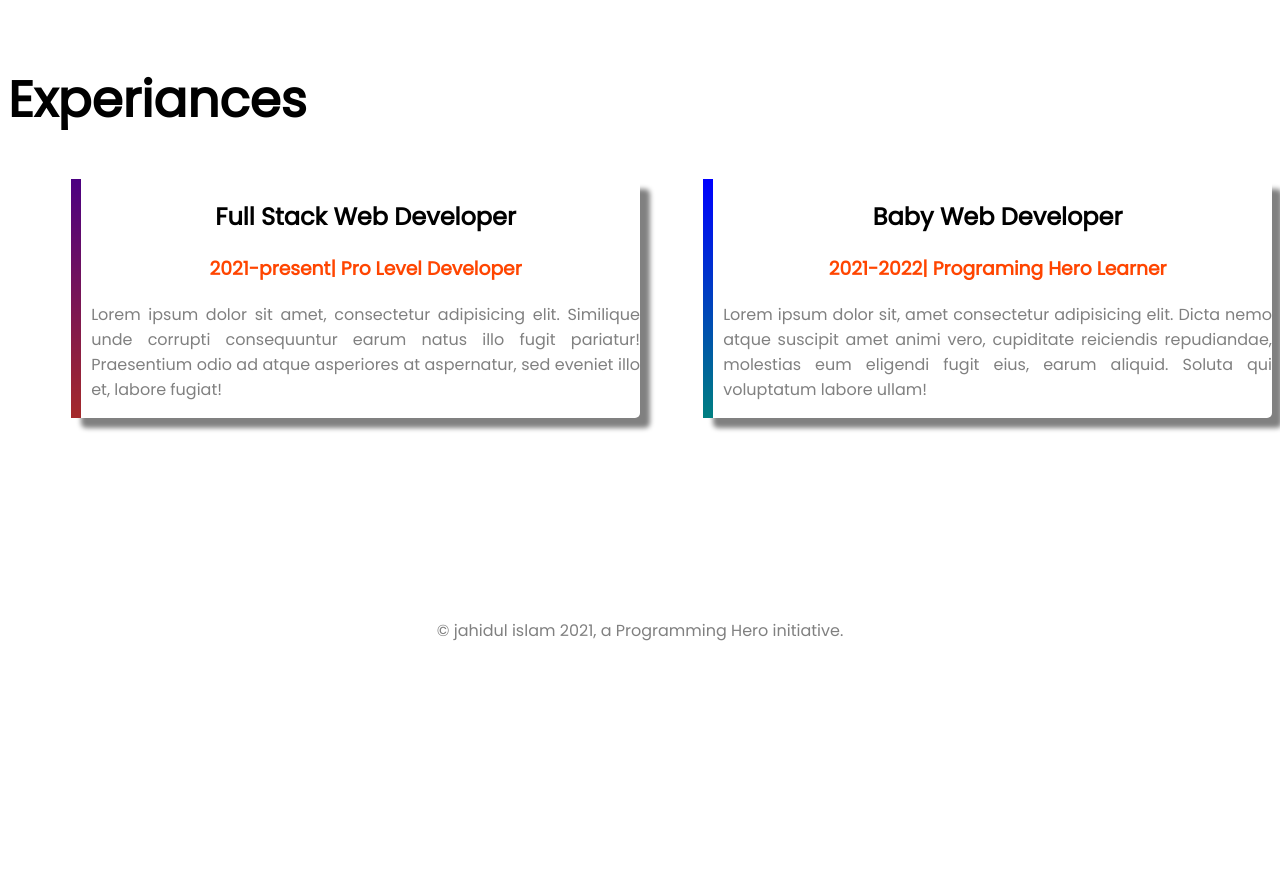
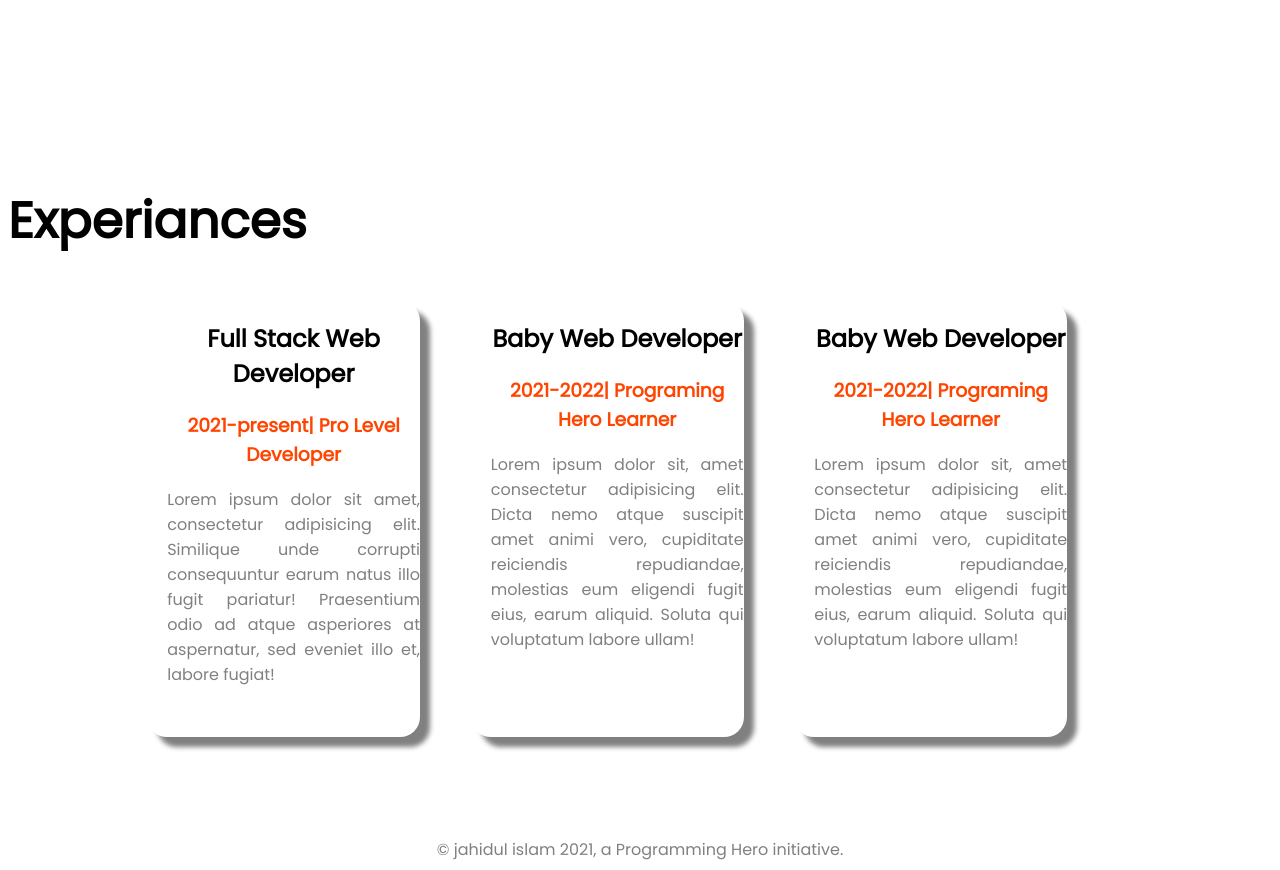
Before and after one commit to jahidulislamjahid/project-food, a plain HTML site: page index.html in a window 1280 px wide. Shown: the part 1397-2267 px from the top of the page. Before the commit the page ends 2048 px from the top, so only its background shows below. Drawn offline with Linux system fonts and the light colour scheme.

Commit message:
added 3rd section

```diff
--- a/css/style.css
+++ b/css/style.css
@@ -16,14 +16,15 @@ H2{
     font-size: 35PX;
 }
 .half-size{
-    width: 70%;
+    width: 80%;
     padding-left: 2%;
     margin-left: 5%;
-    margin-bottom: 200px;
+    margin-bottom: 100px;
 }
 p{
     text-align: justify;
     color: gray;
+    margin-bottom: 50px;
 }
 .order-button{
     text-decoration: none;
@@ -36,6 +37,12 @@ p{
     box-shadow: 10px 10px 5px gray;
     padding-left: 10px;
     text-align: center;
+}
+.recipe-card{
+    width: 25%;
+    padding-left: 2%;
+    margin-left: 5%;
+    border-radius: 20px;
 }
 #stack{
     border-left: 10px solid;
--- a/index.html
+++ b/index.html
@@ -14,7 +14,7 @@
 <body>
     <section class="flex-display">
         <div class="half-size">
-            <h1 class="big-font"><span class="orange-text">Forget</span>The diet, Eat whatever you like with Always Fresh</h1>
+            <h1 class="big-font"><span class="orange-text">Forget</span> The diet, Eat whatever you like with Always Fresh</h1>
                         <p>Imagine you are resting in your favorite couch while everyone running on a tredmill to burn extra fat. Skip the fat eat healthy foods with a new recipe every week. Try Always Fresh.</p>
             <a class="order-button" href="#">Order Food</a>
         </div>
@@ -25,24 +25,29 @@
 
     <section class="flex-display">
         <div>
-            <img class="half-size" src="images/female/Group 8425.png" alt="my-photo">
+            <img class="half-size" src="images/female/Person Image.png" alt="my-photo">
         </div>
         <div class="half-size">
             <h1 class="big-font">Dream Big</h1>
             <h2>Become A Web Developer</h2>
             <p>Lorem ipsum dolor, sit amet consectetur adipisicing elit. Itaque sunt enim voluptatibus maiores architecto voluptatem. Recusandae tempore quos iste ducimus cupiditate hic aspernatur, autem libero excepturi totam? Ut quidem aperiam optio reprehenderit a nobis voluptates dolor eligendi eius voluptatem? Voluptatum!</p>
-            <a class="hire-button" href="#">Download Resume</a>
+            <a class="order-button" href="#">Contact Us</a>
         </div>
     </section>
     <section>
         <h1 class="big-font">Experiances</h1>
-        <div class="flex-display">
-            <div class="half-size shadow-box" id="baby">
+        <div class="half-size flex-display">
+            <div class="recipe-card shadow-box">
                 <h1>Full Stack Web Developer</h1>
                 <h3 class="orange-text">2021-present| Pro Level Developer</h3>
                 <p>Lorem ipsum dolor sit amet, consectetur adipisicing elit. Similique unde corrupti consequuntur earum natus illo fugit pariatur! Praesentium odio ad atque asperiores at aspernatur, sed eveniet illo et, labore fugiat!</p>
             </div>
-            <div class="half-size shadow-box" id="stack">
+            <div class="recipe-card shadow-box">
+                <h1>Baby Web Developer</h1>
+                <h3 class="orange-text">2021-2022| Programing Hero Learner</h3>
+                <p>Lorem ipsum dolor sit, amet consectetur adipisicing elit. Dicta nemo atque suscipit amet animi vero, cupiditate reiciendis repudiandae, molestias eum eligendi fugit eius, earum aliquid. Soluta qui voluptatum labore ullam!</p>
+            </div>
+            <div class="recipe-card shadow-box">
                 <h1>Baby Web Developer</h1>
                 <h3 class="orange-text">2021-2022| Programing Hero Learner</h3>
                 <p>Lorem ipsum dolor sit, amet consectetur adipisicing elit. Dicta nemo atque suscipit amet animi vero, cupiditate reiciendis repudiandae, molestias eum eligendi fugit eius, earum aliquid. Soluta qui voluptatum labore ullam!</p>
```
Also changed, not shown: images/female/food-buyer.png (renamed from images/female/kisspng-healthy-diet-food-eating-nutrition-woman-diet-5b20e260c13c04.3441013515288817607915-removebg-preview.png).
